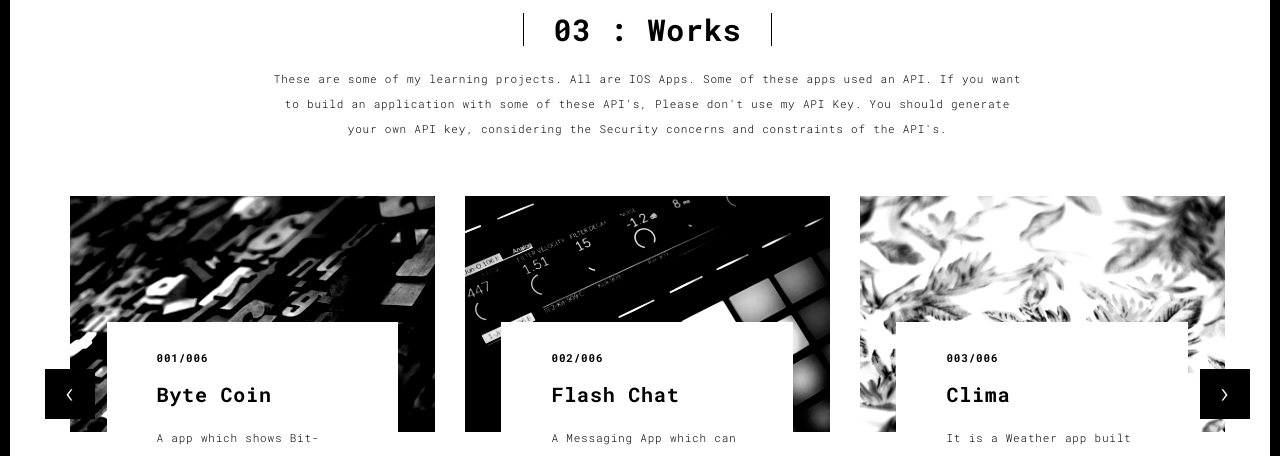
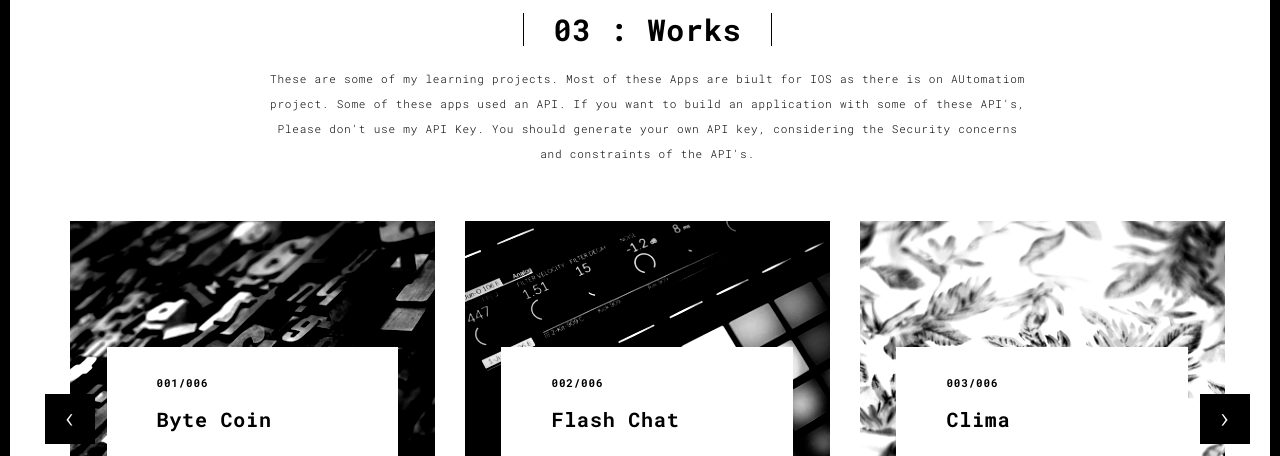
Before and after one commit to NayanB-TheCoder/My-Portfolio, a Flask app: page /works.html in a window 1280 px wide. Shown: the part 96-552 px from the top of the page. Run offline with Flask 2, Linux system fonts and the light colour scheme; some libraries are stand-ins or nearby versions.

Commit message:
Portfolio

```diff
--- a/templates/works.html
+++ b/templates/works.html
@@ -56,7 +56,7 @@
       <div class="col-sm-8 col-sm-offset-2 section-container-spacer">
         <div class="text-center">
           <h1 class="h2">03 : Works</h1>
-          <p>These are some of my learning projects. All are IOS Apps. Some of these apps used an API. If you want to build an application with some of these API's, Please don't use my API Key. You should generate your own API key, considering the Security concerns and constraints of the API's.</p>
+          <p>These are some of my learning projects. Most of these Apps are biult for IOS as there is on AUtomatiom project. Some of these apps used an API. If you want to build an application with some of these API's, Please don't use my API Key. You should generate your own API key, considering the Security concerns and constraints of the API's.</p>
         </div>
       </div>
 
```
Also changed, not shown: 1 other file.
